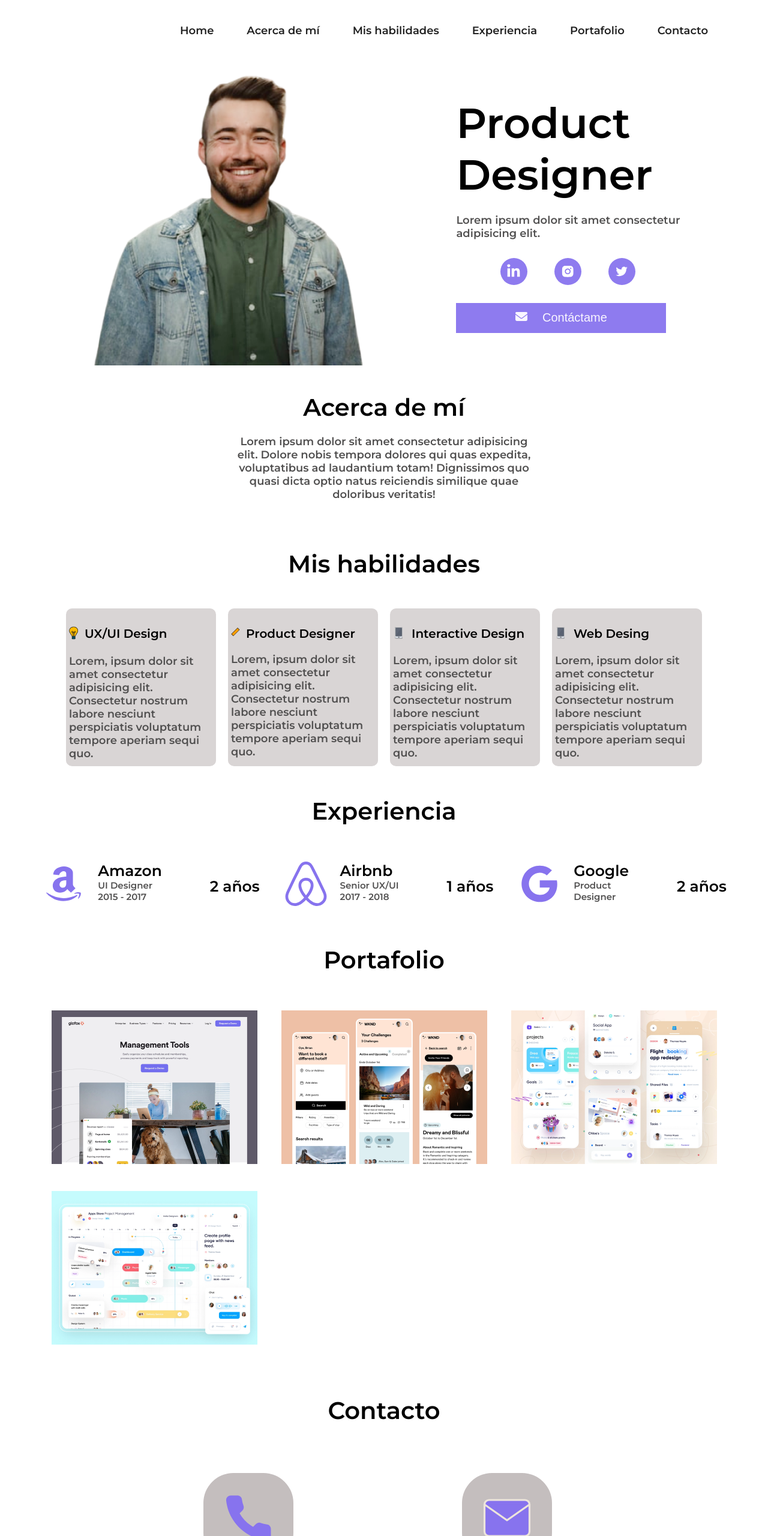
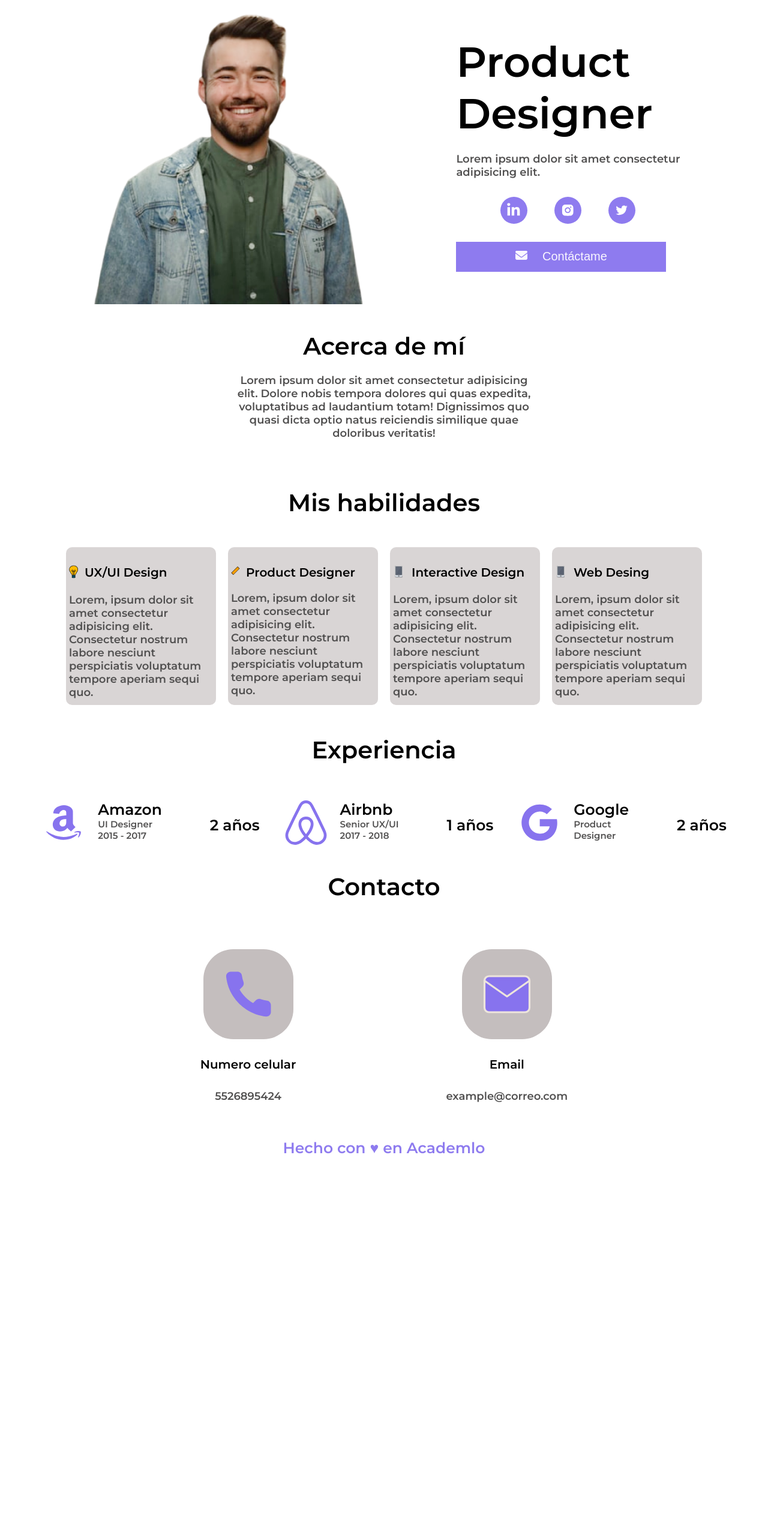
Before and after one commit to JonathanSosa22/portafolio-academlo-sosajonathan, a plain HTML site: page index.html in a window 1280 px wide. Shown: the top 2560 px of the page at 60% size. After the commit the page ends 1988 px from the top, so only its background shows below. Drawn offline with Linux system fonts and the light colour scheme.

Commit message:
Actualizacion

```diff
--- a/index.html
+++ b/index.html
@@ -20,7 +20,7 @@
   <body>
     <!-- Nav -->
 
-    <nav class="nav__bar">
+    <!-- <nav class="nav__bar">
       <div class="nav__bar--mobile">
         <button class="nav__toggle">
           <i class="fa-solid fa-bars"></i>
@@ -54,7 +54,7 @@
         <a href="#">Portafolio</a>
         <a href="#">Contacto</a>
       </div>
-    </nav>
+    </nav> -->
 
     <!-- Main -->
 
@@ -221,7 +221,7 @@
 
     <!-- Portafolio -->
 
-    <section class="portafolio">
+    <!-- <section class="portafolio">
       <h3>Portafolio</h3>
       <div class="port__content">
         <div class="port__img">
@@ -231,7 +231,7 @@
           <div><img src="./assets/img/ejemplo 1.png" alt="" /></div>
         </div>
       </div>
-    </section>
+    </section> -->
 
     <!-- Contact -->
 
```
